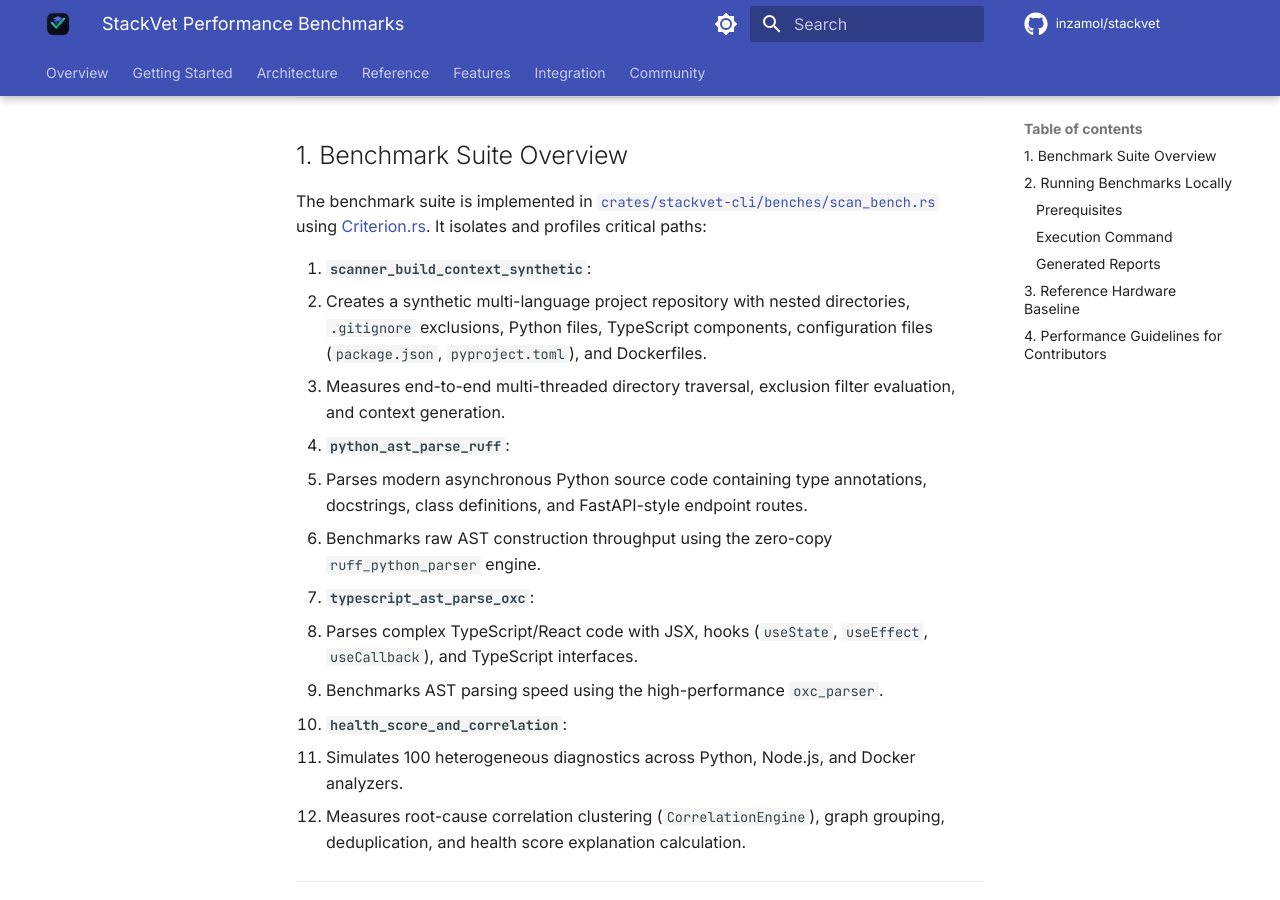
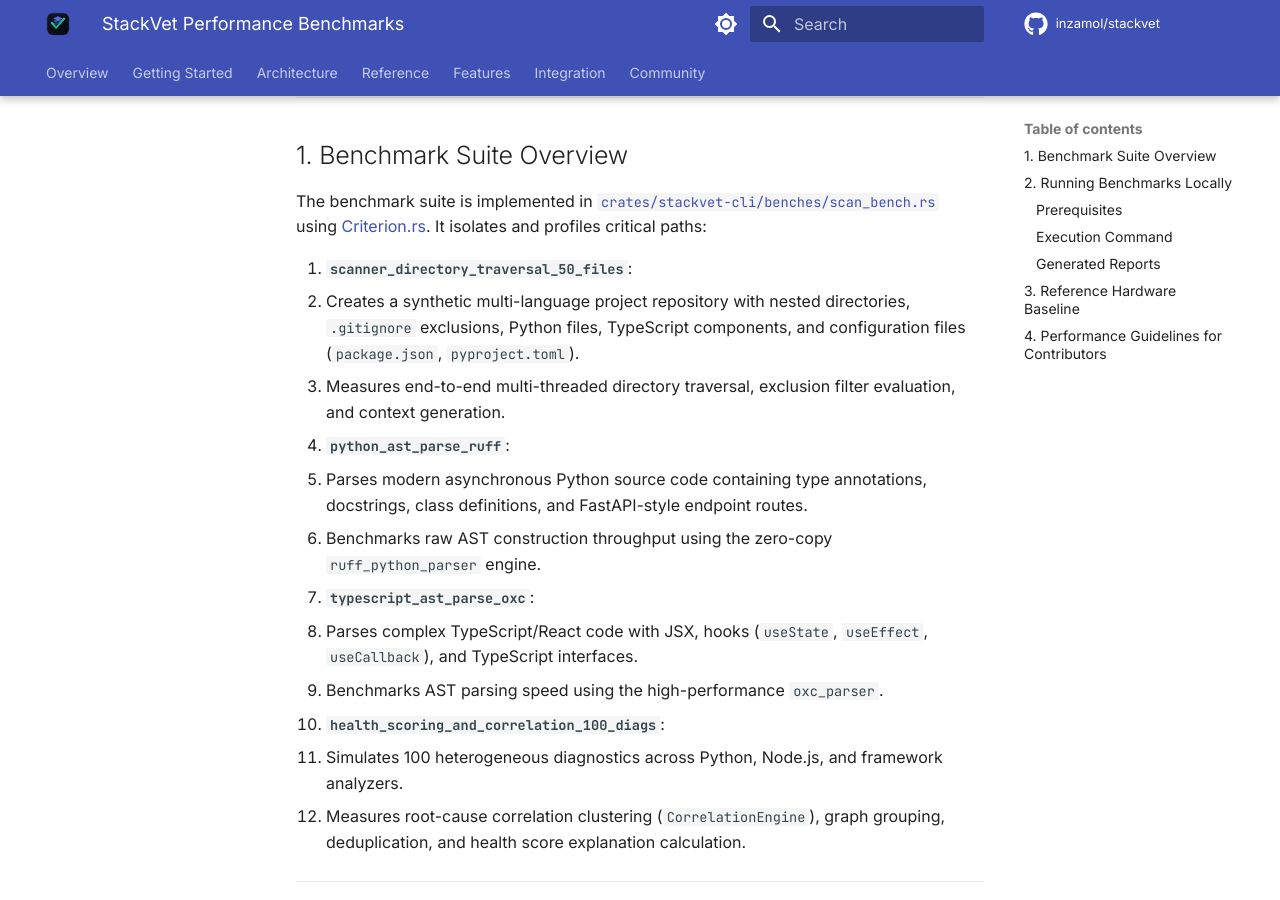
Before and after one commit to inzamol/stackvet, an MkDocs documentation site: the page built from docs/benchmarks.md, in a window 1280 px wide and 900 px high, scrolled down 300 px. Built offline with MkDocs 1.6.1 and Material for MkDocs 9.7.7, drawn with Linux system fonts in a browser that asks for light colours; comment, search, counter and statistics services are not loaded; some of the changed text lies outside the part shown.

Commit message:
fix(bench): include CorrelationEngine in timed path and align benchmark names

```diff
--- a/docs/benchmarks.md
+++ b/docs/benchmarks.md
@@ -10,8 +10,8 @@
 
 The benchmark suite is implemented in [`crates/stackvet-cli/benches/scan_bench.rs`](file:///crates/stackvet-cli/benches/scan_bench.rs) using [Criterion.rs](https://bheisler.github.io/criterion.rs/book/). It isolates and profiles critical paths:
 
-1. **`scanner_build_context_synthetic`**:
-   - Creates a synthetic multi-language project repository with nested directories, `.gitignore` exclusions, Python files, TypeScript components, configuration files (`package.json`, `pyproject.toml`), and Dockerfiles.
+1. **`scanner_directory_traversal_50_files`**:
+   - Creates a synthetic multi-language project repository with nested directories, `.gitignore` exclusions, Python files, TypeScript components, and configuration files (`package.json`, `pyproject.toml`).
    - Measures end-to-end multi-threaded directory traversal, exclusion filter evaluation, and context generation.
 
 2. **`python_ast_parse_ruff`**:
@@ -22,8 +22,8 @@
    - Parses complex TypeScript/React code with JSX, hooks (`useState`, `useEffect`, `useCallback`), and TypeScript interfaces.
    - Benchmarks AST parsing speed using the high-performance `oxc_parser`.
 
-4. **`health_score_and_correlation`**:
-   - Simulates 100 heterogeneous diagnostics across Python, Node.js, and Docker analyzers.
+4. **`health_scoring_and_correlation_100_diags`**:
+   - Simulates 100 heterogeneous diagnostics across Python, Node.js, and framework analyzers.
    - Measures root-cause correlation clustering (`CorrelationEngine`), graph grouping, deduplication, and health score explanation calculation.
 
 ---
@@ -65,8 +65,8 @@
 | :--- | :--- | :--- | :--- |
 | **`python_ast_parse_ruff`** | Modern Python file (~80 lines) | ~12 - 18 µs | > 50,000 files/sec |
 | **`typescript_ast_parse_oxc`** | TSX React Component (~75 lines) | ~15 - 25 µs | > 40,000 files/sec |
-| **`scanner_build_context_synthetic`** | 12 files + nested dirs + ignores | ~400 - 650 µs | > 1,500 projects/sec |
-| **`health_score_and_correlation`** | 100 diagnostics + 5 root causes | ~45 - 80 µs | > 12,000 batches/sec |
+| **`scanner_directory_traversal_50_files`** | 50 files + nested dirs + ignores | ~400 - 650 µs | > 1,500 projects/sec |
+| **`health_scoring_and_correlation_100_diags`** | 100 diagnostics + root causes | ~50 - 90 µs | > 11,000 batches/sec |
 
 ---
 
```
Also changed, not shown: 1 other file.
